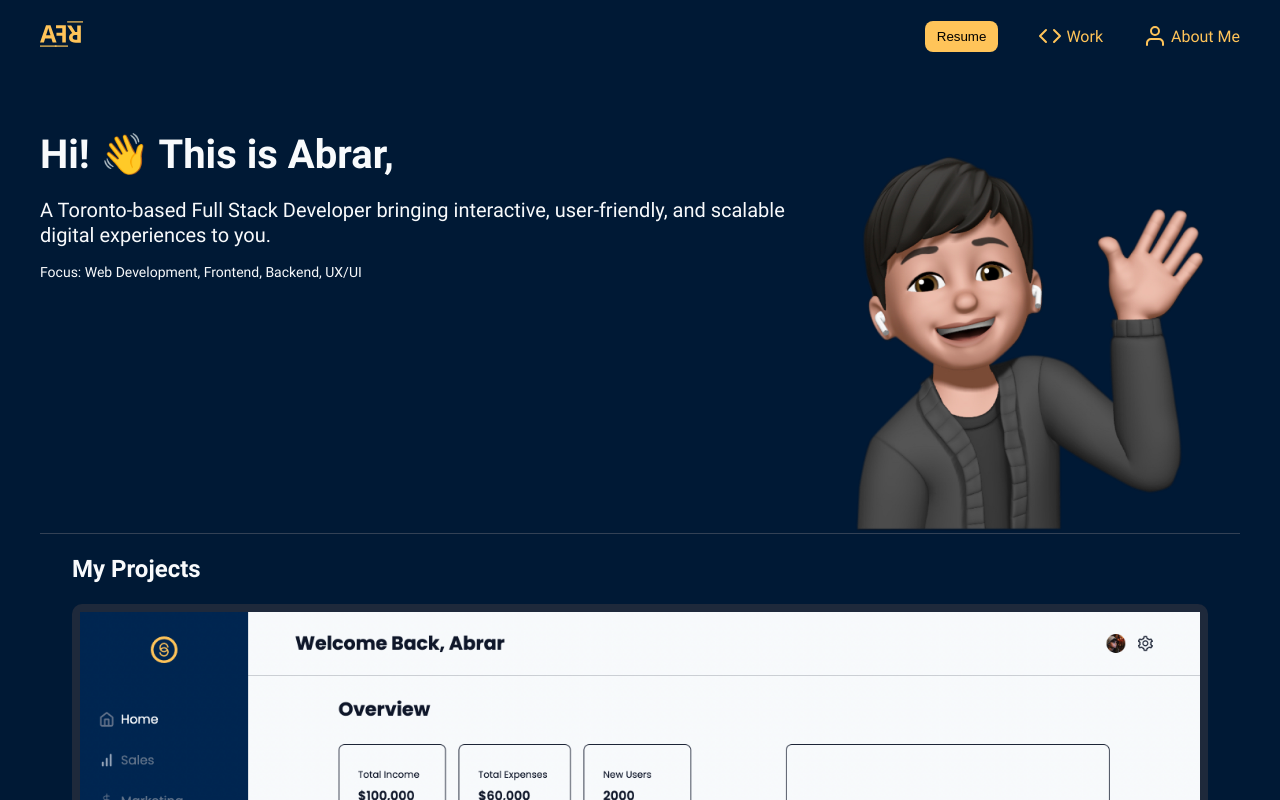
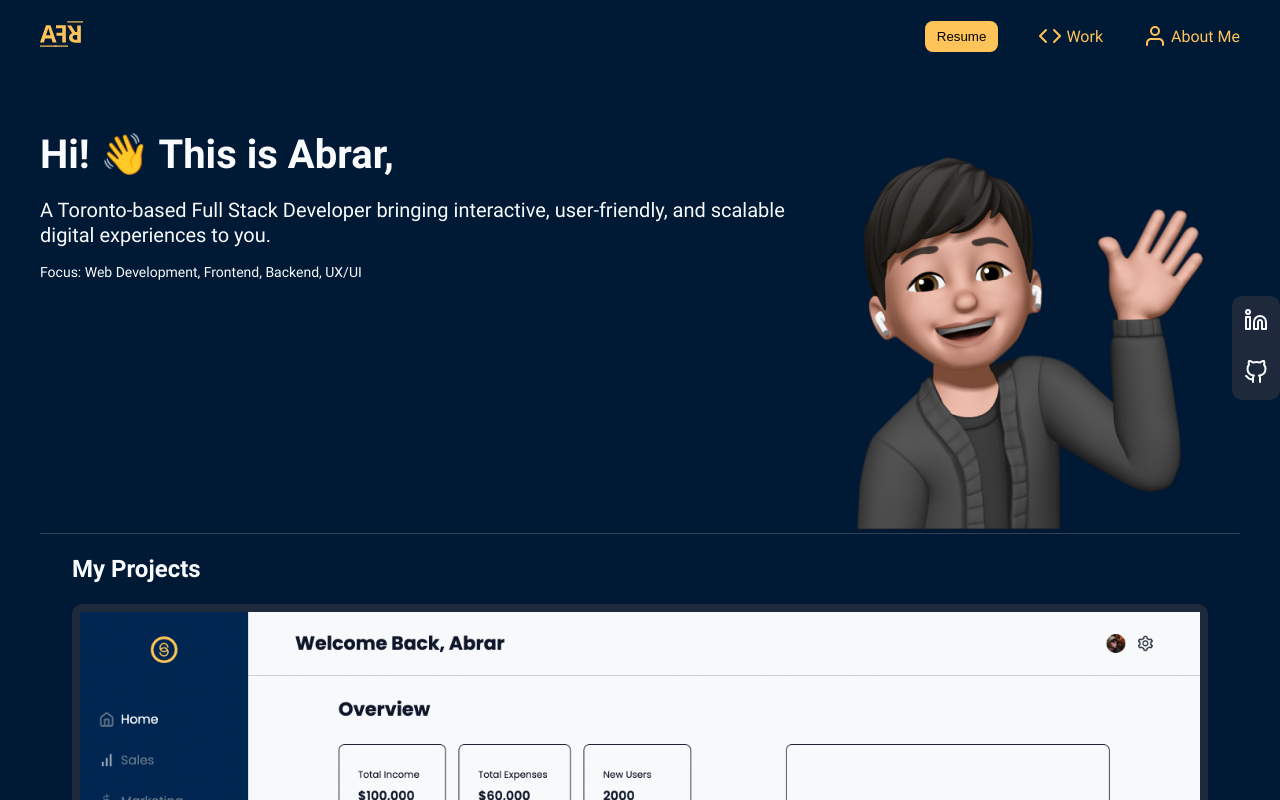
Before and after one commit to abrarfahimr/portfolio-website, a React (Create React App) app: page / in a window 1280 px wide. Shown: the top 800 px of the page. Built offline with nearby package versions, Linux system fonts and the light colour scheme.

Commit message:
styled floating social links

```diff
--- a/src/components/Footer/Footer.js
+++ b/src/components/Footer/Footer.js
@@ -35,7 +35,12 @@ const Footer = () => {
             alt="linkedin icon"
           ></img>
         </a>
-        <a className="footer__links" href="https://github.com/abrarfahimr">
+        <a
+          className="footer__links"
+          href="https://github.com/abrarfahimr"
+          target="_blank"
+          rel="noopener noreferrer"
+        >
           <img className="footer__icon" src={github} alt="github icon"></img>
         </a>
       </div>
--- a/src/components/Footer/Footer.scss
+++ b/src/components/Footer/Footer.scss
@@ -7,6 +7,9 @@
   padding: 1rem;
   display: flex;
   flex-direction: column;
+  @include tablet{
+    padding: 1rem 2.5rem;
+  }
   &__paragraph{
     @include page-label;
   }
@@ -24,9 +27,20 @@
   }
   &__socials{
     @extend .footer__linkcontainer;
+    @include tablet{
+      flex-direction: column;
+      position:fixed;
+      bottom: 50vh;
+      right: 0rem;
+      background-color: $portfolio-black;
+      border-radius: 0.625rem;
+    }
   }
   &__icon{
     padding: 1rem;
+    @include tablet{
+      padding: 0.75rem;
+    }
   }
   &__copyright{
     @include footer-label;
```
